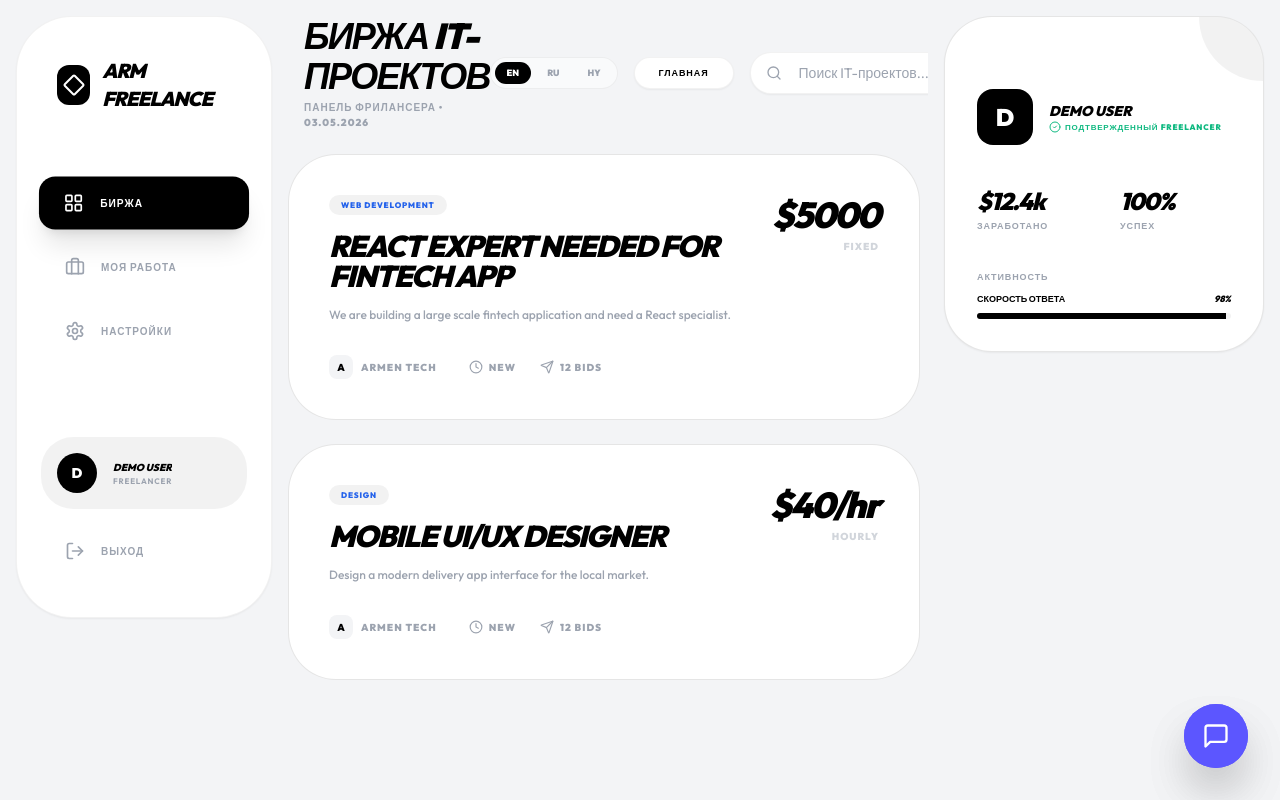
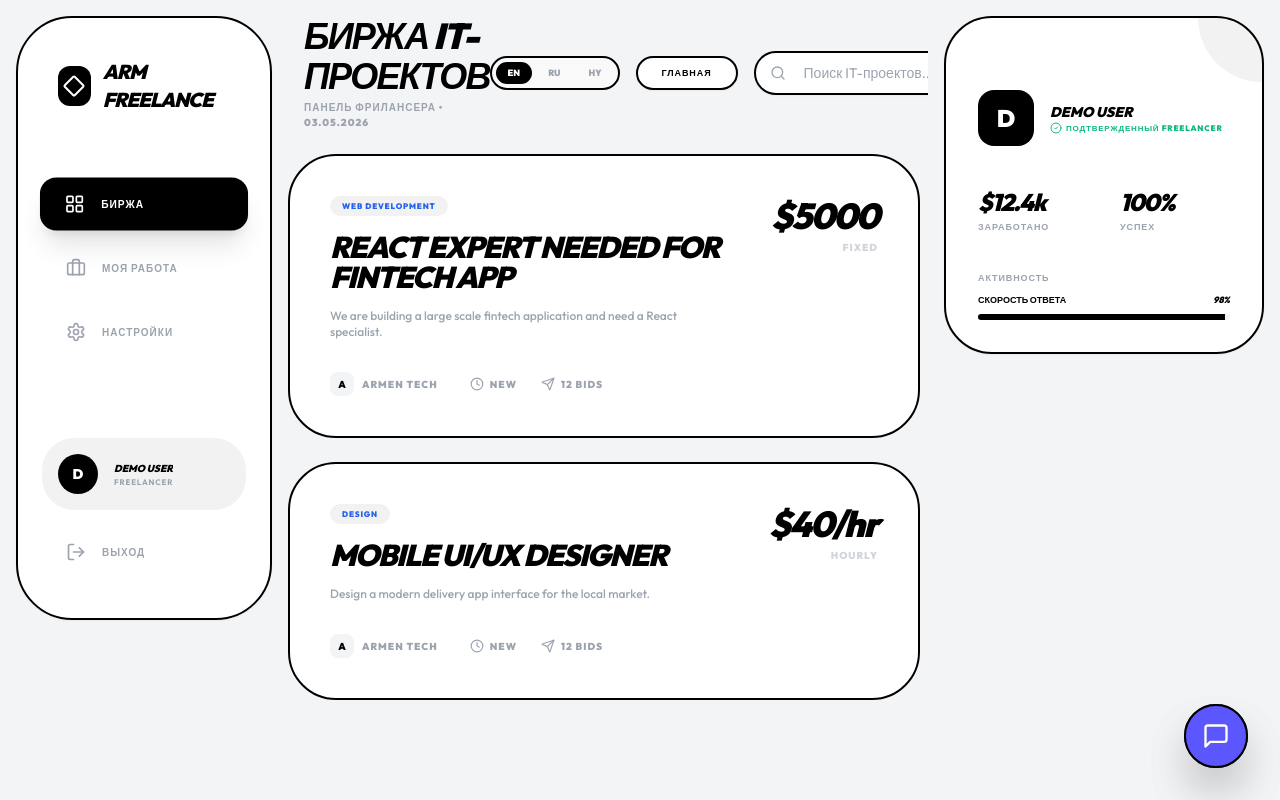
Before and after one commit to NTIVI/arm-freelance, a React (Vite) app: page /auth in a window 1280 px wide. Both pictures are taken after typing "name@example.com", "Sample123" into the empty fields and a click on the button "Login". Built offline with nearby package versions, Linux system fonts and the light colour scheme; no server answers.

Commit message:
Add black borders to all Dashboard blocks

```diff
--- a/src/pages/Dashboard.tsx
+++ b/src/pages/Dashboard.tsx
@@ -41,7 +41,7 @@ export const Dashboard = () => {
       <BackgroundAnimation />
 
       {/* Sidebar */}
-      <aside className="w-64 bg-white rounded-[3.5rem] border border-black/5 flex flex-col p-6 py-10 shadow-sm shrink-0 h-fit sticky top-4">
+      <aside className="w-64 bg-white rounded-[3.5rem] border-2 border-black flex flex-col p-6 py-10 shadow-sm shrink-0 h-fit sticky top-4">
         <Link to="/" className="mb-16 px-4 flex items-center gap-3">
           <div className="w-10 h-10 bg-black rounded-xl flex items-center justify-center">
             <div className="w-4 h-4 border-2 border-white rounded-sm rotate-45"></div>
@@ -86,7 +86,7 @@ export const Dashboard = () => {
           </div>
 
           <div className="flex items-center gap-4">
-            <div className="bg-white/50 p-1 rounded-full border border-black/5 flex gap-1">
+            <div className="bg-white/50 p-1 rounded-full border-2 border-black flex gap-1">
                {['en', 'ru', 'hy'].map(l => (
                  <button
                   key={l}
@@ -97,7 +97,7 @@ export const Dashboard = () => {
                  </button>
                ))}
             </div>
-            <Link to="/" className="px-6 py-2 bg-white rounded-full border border-black/5 text-[9px] font-black uppercase tracking-widest hover:bg-black hover:text-white transition-all shadow-sm">
+            <Link to="/" className="px-6 py-2 bg-white rounded-full border-2 border-black text-[9px] font-black uppercase tracking-widest hover:bg-black hover:text-white transition-all shadow-sm">
                ГЛАВНАЯ
             </Link>
             <div className="relative">
@@ -105,7 +105,7 @@ export const Dashboard = () => {
               <input
                 type="text"
                 placeholder="Поиск IT-проектов..."
-                className="bg-white border border-black/5 rounded-full pl-12 pr-6 py-2.5 text-sm outline-none w-64 shadow-sm focus:border-black/20 transition-all"
+                className="bg-white border-2 border-black rounded-full pl-12 pr-6 py-2.5 text-sm outline-none w-64 shadow-sm focus:bg-gray-50 transition-all"
                 value={search}
                 onChange={e => setSearch(e.target.value)}
               />
@@ -124,7 +124,7 @@ export const Dashboard = () => {
       {/* Right Column */}
       <aside className="w-80 space-y-6 shrink-0">
         {/* Profile Stats */}
-        <div className="bg-white rounded-[3rem] border border-black/10 p-8 space-y-10 shadow-sm relative overflow-hidden">
+        <div className="bg-white rounded-[3rem] border-2 border-black p-8 space-y-10 shadow-sm relative overflow-hidden">
            <div className="absolute top-0 right-0 w-32 h-32 bg-black/5 rounded-full -mr-16 -mt-16"></div>
            <div className="flex items-center gap-4 relative z-10">
               <div className="w-14 h-14 bg-black rounded-2xl flex items-center justify-center text-white font-black text-2xl">
@@ -181,7 +181,7 @@ const SupportWidget = () => {
             initial={{ opacity: 0, scale: 0.8, y: 20 }}
             animate={{ opacity: 1, scale: 1, y: 0 }}
             exit={{ opacity: 0, scale: 0.8, y: 20 }}
-            className="bg-[#5c56ff] rounded-[2.5rem] p-8 text-white w-80 shadow-2xl relative overflow-hidden group mb-4"
+            className="bg-[#5c56ff] rounded-[2.5rem] p-8 text-white w-80 shadow-2xl relative overflow-hidden group mb-4 border-2 border-black"
           >
             <div className="absolute top-0 right-0 w-40 h-40 bg-white/10 rounded-full -mr-20 -mt-20 group-hover:scale-110 transition-transform duration-700"></div>
 
@@ -236,7 +236,7 @@ const SupportWidget = () => {
 
       <button
         onClick={() => setIsOpen(!isOpen)}
-        className={`w-16 h-16 rounded-full flex items-center justify-center shadow-2xl transition-all hover:scale-110 active:scale-95 ${isOpen ? 'bg-white text-[#5c56ff] rotate-90' : 'bg-[#5c56ff] text-white'}`}
+        className={`w-16 h-16 rounded-full flex items-center justify-center shadow-2xl transition-all hover:scale-110 active:scale-95 border-2 border-black ${isOpen ? 'bg-white text-[#5c56ff] rotate-90' : 'bg-[#5c56ff] text-white'}`}
       >
         <MessageSquare className="w-7 h-7" />
       </button>
@@ -255,7 +255,7 @@ const SidebarItem = ({ active, icon: Icon, onClick, label }: any) => (
 )
 
 const JobCard = ({ job, t, user, applyToJob }: any) => (
-  <div className="bg-white rounded-[3rem] border border-black/10 p-10 flex justify-between items-start hover:shadow-xl transition-all group">
+  <div className="bg-white rounded-[3rem] border-2 border-black p-10 flex justify-between items-start hover:shadow-xl transition-all group">
     <div className="space-y-4 flex-1">
       <div className="flex items-center gap-3">
          <span className="px-3 py-1 bg-black/5 rounded-full text-[8px] font-black uppercase tracking-widest text-blue-600">{job.category}</span>
```
